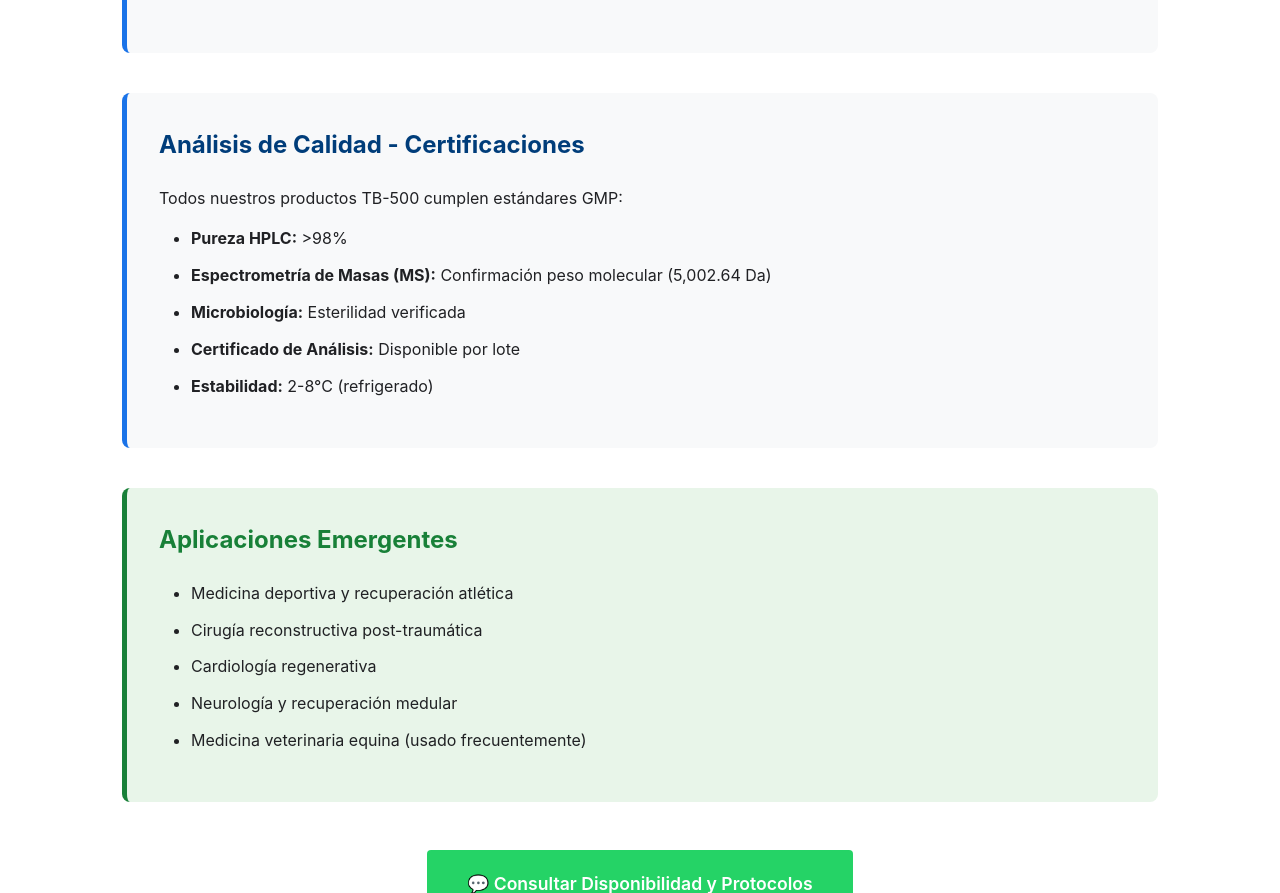
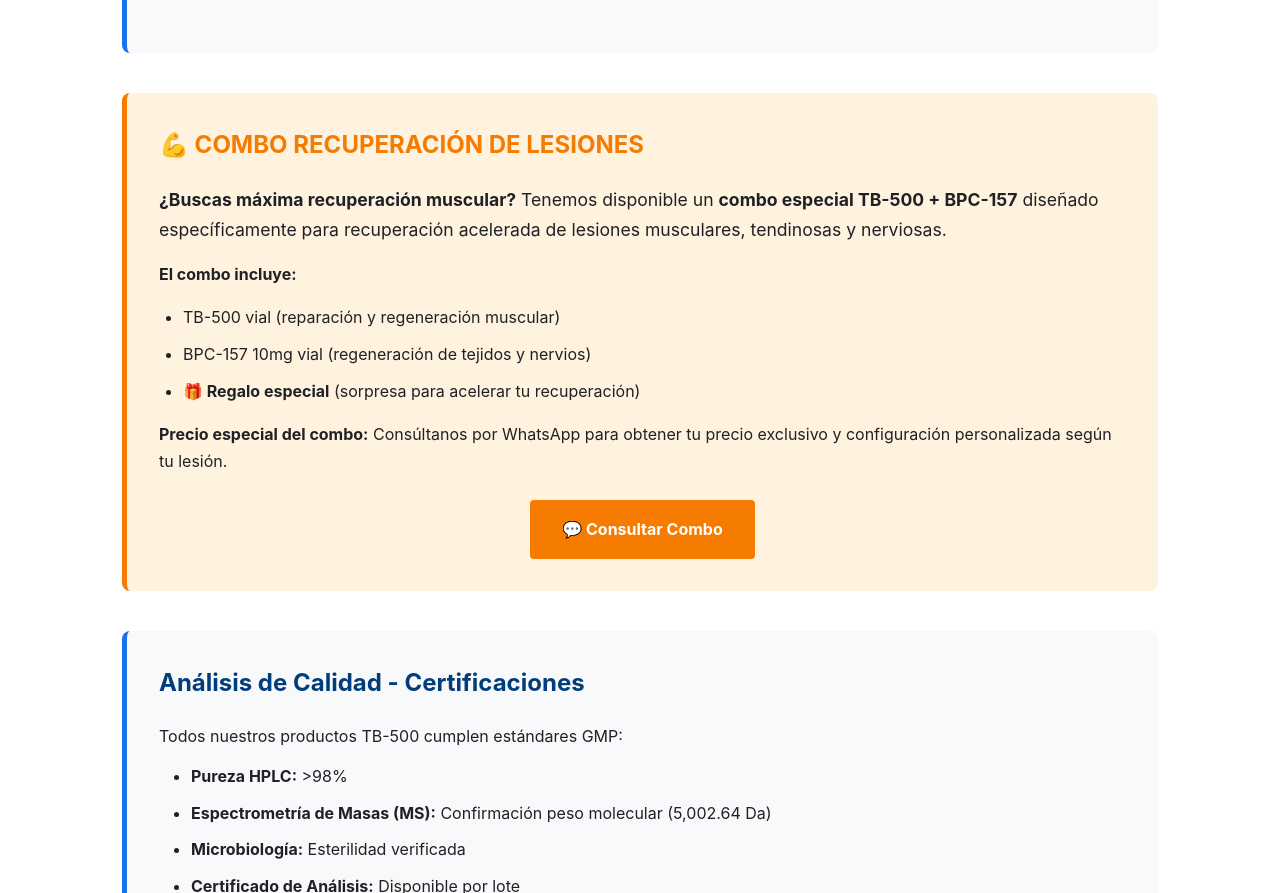
Before and after one commit to aidrovo123/mitocondrialab-web, a plain HTML site: page productos/tb-500.html in a window 1280 px wide. Shown: the part 4923-5816 px from the top of the page. Drawn offline with Linux system fonts and the light colour scheme.

Commit message:
Update: Change BPC-157 & TB-500 price to 50, add combo recovery section with special gift offer

```diff
--- a/productos/tb-500.html
+++ b/productos/tb-500.html
@@ -260,6 +260,21 @@
             </div>
         </div>
 
+        <div class="section" style="background: #fff3e0; border-left-color: #f57c00;">
+            <h2 style="color: #f57c00;">💪 COMBO RECUPERACIÓN DE LESIONES</h2>
+            <p style="font-size: 1.1rem; margin-bottom: 1rem;"><strong>¿Buscas máxima recuperación muscular?</strong> Tenemos disponible un <strong>combo especial TB-500 + BPC-157</strong> diseñado específicamente para recuperación acelerada de lesiones musculares, tendinosas y nerviosas.</p>
+            <p style="margin-bottom: 1rem;"><strong>El combo incluye:</strong></p>
+            <ul style="margin-left: 1.5rem; margin-bottom: 1rem;">
+                <li>TB-500 vial (reparación y regeneración muscular)</li>
+                <li>BPC-157 10mg vial (regeneración de tejidos y nervios)</li>
+                <li><strong>🎁 Regalo especial</strong> (sorpresa para acelerar tu recuperación)</li>
+            </ul>
+            <p><strong>Precio especial del combo:</strong> Consúltanos por WhatsApp para obtener tu precio exclusivo y configuración personalizada según tu lesión.</p>
+            <div style="text-align: center; margin-top: 1.5rem;">
+                <a href="https://wa.me/593983997421?text=Hola%20Mitocondria%20Lab%2C%20me%20interesa%20el%20combo%20TB-500%20%2B%20BPC-157%20para%20recuperaci%C3%B3n%20de%20lesiones" target="_blank" style="background: #f57c00; color: white; padding: 1rem 2rem; border-radius: 4px; text-decoration: none; font-weight: bold; display: inline-block;">💬 Consultar Combo</a>
+            </div>
+        </div>
+
         <div class="section">
             <h2>Análisis de Calidad - Certificaciones</h2>
             <p>Todos nuestros productos TB-500 cumplen estándares GMP:</p>
```
Also changed, not shown: index.html (+2 -2 lines), productos/bpc-157.html (+16 -1 lines).
